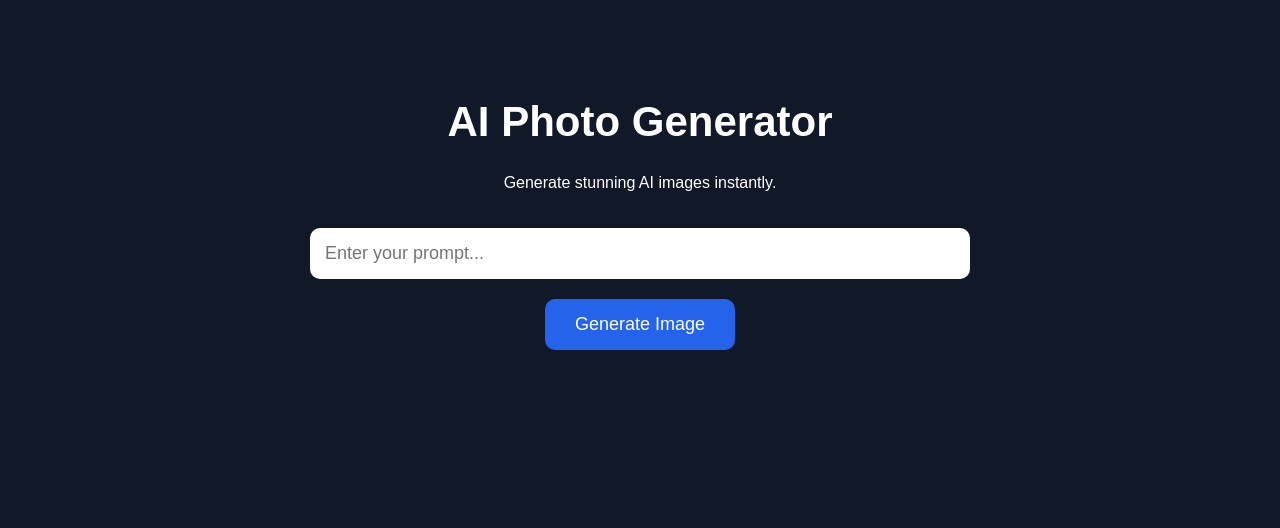
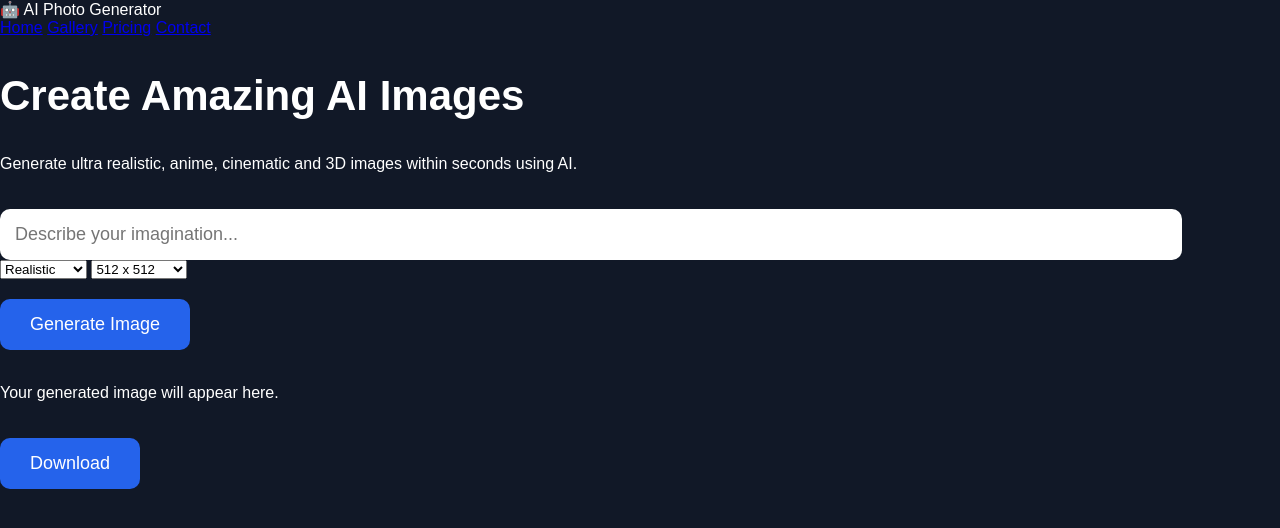
Before and after one commit to kumarsumit2004august-crypto/ai-photo-generator, a plain HTML site: page index.html in a window 1280 px wide. Drawn offline with Linux system fonts and the light colour scheme.

Commit message:
Update index.html

```diff
--- a/index.html
+++ b/index.html
@@ -1,26 +1,96 @@
 <!DOCTYPE html>
 <html lang="en">
 <head>
-    <meta charset="UTF-8">
-    <meta name="viewport" content="width=device-width, initial-scale=1.0">
-    <title>AI Photo Generator</title>
-    <link rel="stylesheet" href="style.css">
+  <meta charset="UTF-8">
+  <meta name="viewport" content="width=device-width, initial-scale=1.0">
+  <title>AI Photo Generator Pro</title>
+
+  <link rel="stylesheet" href="style.css">
+
+  <link href="https://fonts.googleapis.com/css2?family=Poppins:wght@300;400;600;700&display=swap" rel="stylesheet">
 </head>
+
 <body>
 
-    <div class="container">
-        <h1>AI Photo Generator</h1>
-        <p>Generate stunning AI images instantly.</p>
-
-        <input type="text" id="prompt" placeholder="Enter your prompt...">
-
-        <button id="generateBtn">Generate Image</button>
-
-        <div id="result">
-            <img id="image" src="" alt="">
-        </div>
+<header class="navbar">
+    <div class="logo">
+        🤖 AI Photo Generator
     </div>
 
-    <script src="script.js"></script>
+    <nav>
+        <a href="#">Home</a>
+        <a href="#">Gallery</a>
+        <a href="#">Pricing</a>
+        <a href="#">Contact</a>
+    </nav>
+</header>
+
+<section class="hero">
+
+<h1>Create Amazing AI Images</h1>
+
+<p>
+Generate ultra realistic, anime, cinematic and 3D images
+within seconds using AI.
+</p>
+
+<div class="generator-box">
+
+<input
+type="text"
+id="prompt"
+placeholder="Describe your imagination..."
+>
+
+<div class="options">
+
+<select id="style">
+<option>Realistic</option>
+<option>Anime</option>
+<option>3D Render</option>
+<option>Digital Art</option>
+<option>Fantasy</option>
+</select>
+
+<select id="size">
+<option>512 x 512</option>
+<option>768 x 768</option>
+<option>1024 x 1024</option>
+</select>
+
+</div>
+
+<button id="generateBtn">
+Generate Image
+</button>
+
+</div>
+
+</section>
+
+<section class="result-section">
+
+<div class="image-card">
+
+<img
+id="image"
+src=""
+alt=""
+>
+
+<p id="status">
+Your generated image will appear here.
+</p>
+
+<button id="downloadBtn">
+Download
+</button>
+
+</div>
+
+</section>
+
+<script src="script.js"></script>
+
 </body>
 </html>
```
